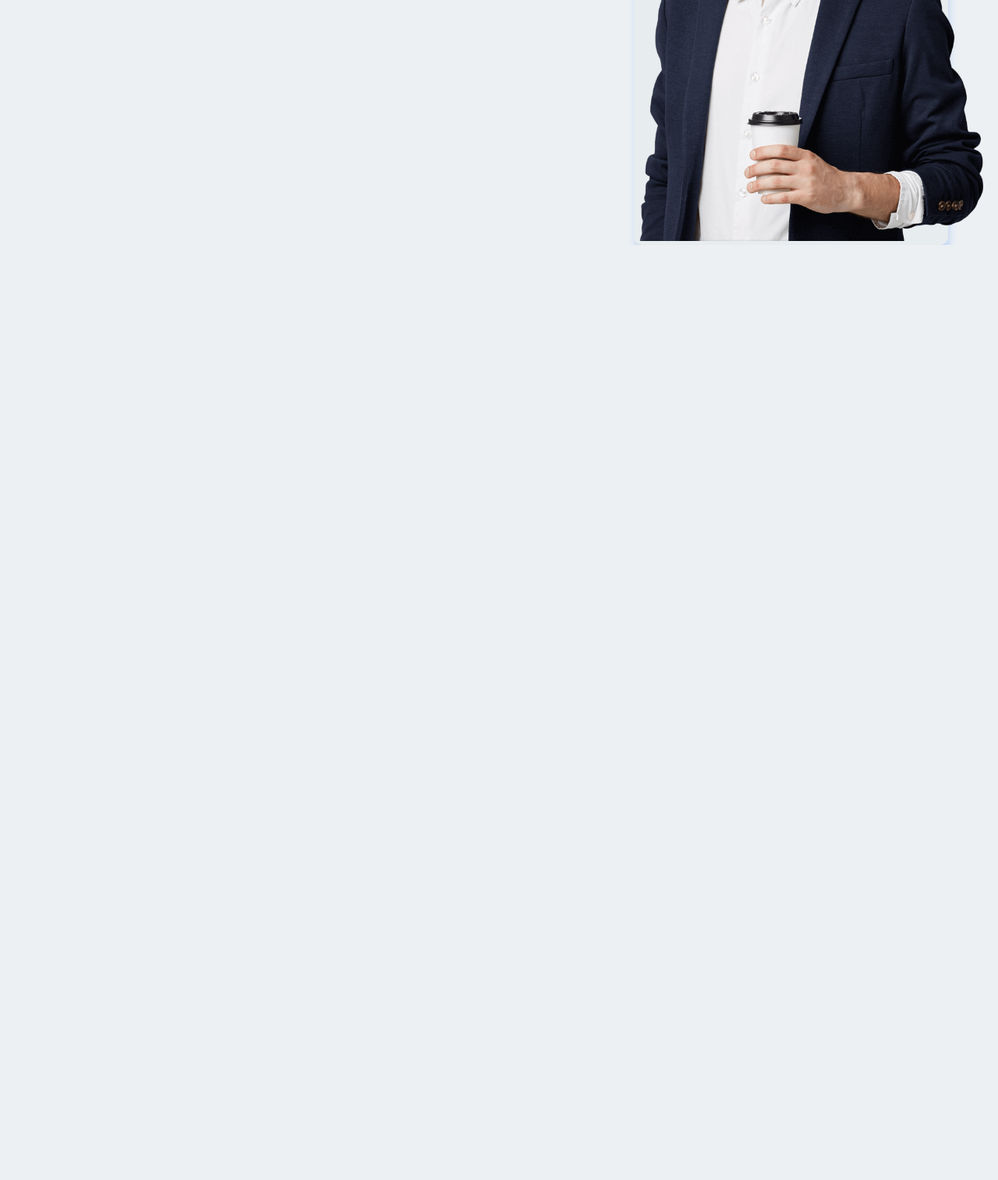
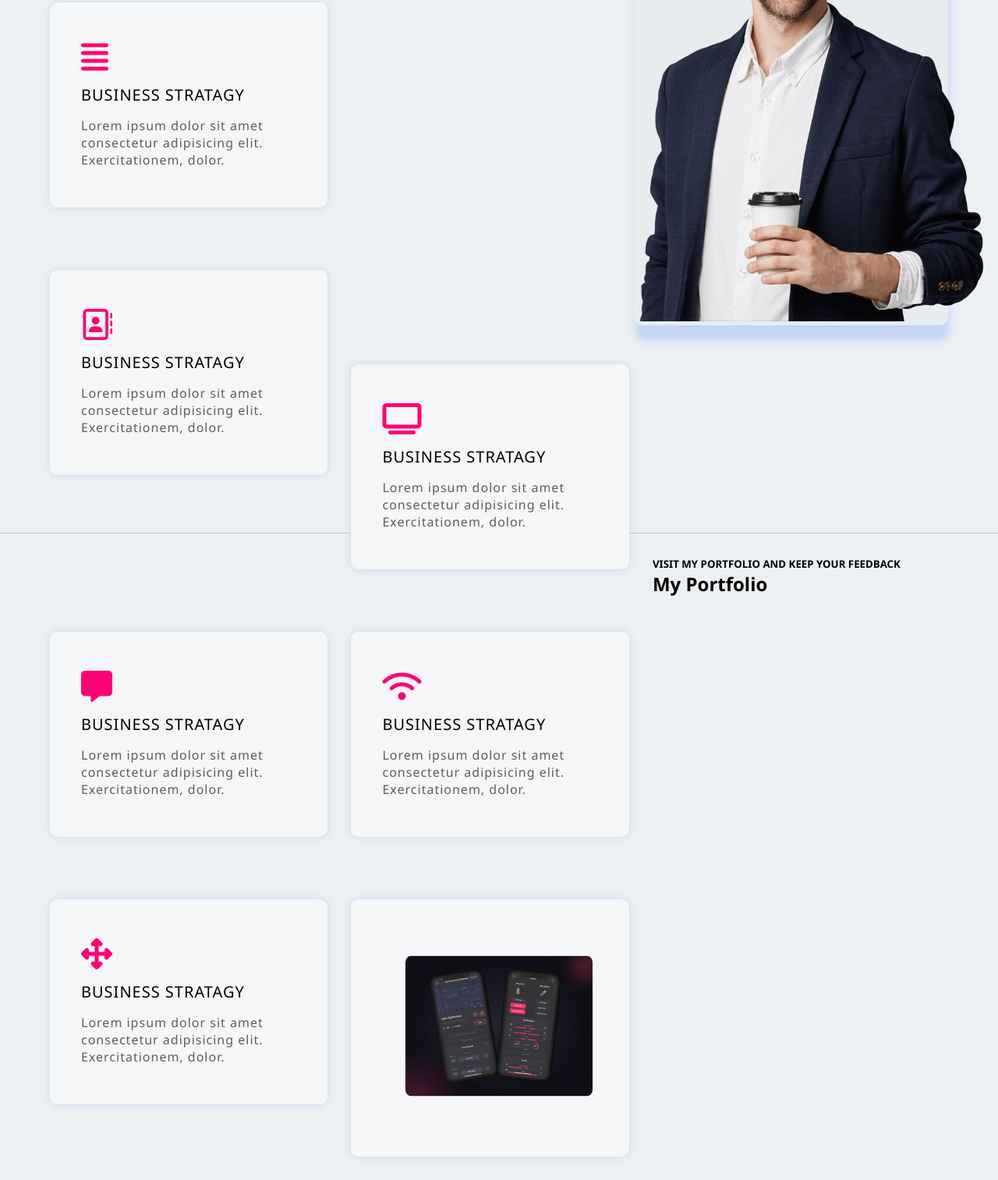
Before and after one commit to ErinAfrin/css-1-6, a plain HTML site: page index.html in a window 1280 px wide. Shown: the part 1073-2586 px from the top of the page at 78% size. Before the commit the page ends 1387 px from the top, so only its background shows below. Drawn offline with Linux system fonts and the light colour scheme.

Commit message:
first commit

```diff
--- a/index.html
+++ b/index.html
@@ -37,6 +37,7 @@
 <!--start contant-->
     <section class="contant">
         <div class="container">
+            <div class="contant-sec">
                 <div class="text-area">
                     <h5>WELCOME TO MY WORLD</h5>
                     <h1>Hi, I’m <span>Jone Lee a</span> Developer.</h1>
@@ -58,9 +59,74 @@
                 <div class="img-area">
                     <img src="img/banner-01.png" alt="Image">
                 </div>
+                <div class="clear"></div>
+            </div>
+        </div>
+    </section>
+<!--end contant-->
+<!--start FEATURES-->
+    <section class="features">
+        <div class="container">
+            <h5>features</h5>
+            <h2>What I Do</h2>
+                <div class="box-area">
+                    <div class="box-contant">
+                        <h6><i class="fas fa-align-justify"></i></h6>
+                        <h4>business stratagy</h4>
+                        <p>Lorem ipsum dolor sit amet consectetur adipisicing elit. Exercitationem, dolor.</p>
+                    </div>
+                </div>
+                <div class="box-area">
+                    <div class="box-contant">
+                        <h6><i class="far fa-address-book"></i></h6>
+                        <h4>business stratagy</h4>
+                        <p>Lorem ipsum dolor sit amet consectetur adipisicing elit. Exercitationem, dolor.</p>
+                    </div>
+                </div>
+                <div class="box-area">
+                    <div class="box-contant">
+                        <h6><i class="fas fa-tv"></i></h6>
+                        <h4>business stratagy</h4>
+                        <p>Lorem ipsum dolor sit amet consectetur adipisicing elit. Exercitationem, dolor.</p>
+                    </div>
+                </div>
+                <div class="box-area">
+                    <div class="box-contant">
+                        <h6><i class="fas fa-comment-alt"></i></h6>
+                        <h4>business stratagy</h4>
+                        <p>Lorem ipsum dolor sit amet consectetur adipisicing elit. Exercitationem, dolor.</p>
+                    </div>
+                </div>
+                <div class="box-area">
+                    <div class="box-contant">
+                        <h6><i class="fas fa-wifi"></i></h6>
+                        <h4>business stratagy</h4>
+                        <p>Lorem ipsum dolor sit amet consectetur adipisicing elit. Exercitationem, dolor.</p>
+                    </div>
+                </div>
+                <div class="box-area">
+                    <div class="box-contant">
+                        <h6><i class="fas fa-arrows-alt"></i></h6>
+                        <h4>business stratagy</h4>
+                        <p>Lorem ipsum dolor sit amet consectetur adipisicing elit. Exercitationem, dolor.</p>
+                    </div>
                 </div>
                 <div class="clear"></div>
+        </div>
     </section>
-<!--end contant-->
+<!--end FEATURES-->
+<!--start protfolio-->
+    <section class="protfolio">
+        <div class="container">
+            <h5>VISIT MY PORTFOLIO AND KEEP YOUR FEEDBACK</h5>
+            <h2>My Portfolio</h2>
+            <div class="protfolio-sec">
+                <div class="protfolio-item">
+                    <img src="img/portfolio-01.jpg" alt="pic-1">
+                </div>
+            </div>
+        </div>
+    </section>
+<!--end protfolio-->
 </body>
 </html>
--- a/style.css
+++ b/style.css
@@ -13,6 +13,7 @@ body{
 }
 header{
     background-color: #ecf0f3;
+    height: 115px;
 }
 .logo{
     float: left;
@@ -21,7 +22,6 @@ header{
 }
 .meanu-area{
     float: right;
-    width: 71%;
     padding: 40px 0;
 }
 .meanu-area ul li{
@@ -47,7 +47,7 @@ header{
     color: #5a696b;
 }
 .meanu-area ul li.last{
-    box-shadow: 1px 5px 10px #c6d6f0;
+    box-shadow: 0 0 10px #c6d6f0;
     padding: 15px;
     margin: 0 0 0 15px;
     border-radius: 10px;
@@ -63,8 +63,14 @@ header{
     transition: all 1s linear;
 
 }
-.meanu-area ul li.last a:hover{
+.meanu-area li.last:hover a{
     color: #fff;
+}
+.contant{
+    height: 700px;
+    border-bottom: 1px solid #0000002f;
+    margin-bottom: 30px;
+    padding-bottom: 80px;
 }
 .text-area{
     float: left;
@@ -131,9 +137,100 @@ i.icon{
     box-shadow: 2px 20px 10px #c4d6f3;
     border-radius: 10px;
     margin-top: 90px;
+    text-align: center;
 }
 .img-area img{
     width: 450px;
     height: auto;
     margin-top: -50px;
 }
+.features{
+    background-color: #ecf0f3;
+    height: 750px;
+    border-bottom: 1px solid #0000002f;
+    margin-bottom: 30px;
+    padding-bottom: 80px;
+}
+.features h5{
+    letter-spacing: 2px;
+    margin-bottom: 10px;
+    color: #f72264;
+    text-transform: uppercase;
+    font-weight: 400;
+    font-size: 16px;
+}
+.features h2{
+    letter-spacing: 2px;
+    font-size: 50px;
+    color: #3c3e41;
+    text-transform: capitalize;
+}
+.features .box-area{
+    background-color: #f4f6f7;
+    width: 24%;
+    float: left;
+    padding: 50px 40px;
+    border-radius: 10px;
+    box-shadow: 0 0 10px #c6d6f0;
+    transition: all 1s linear;
+    margin-right: 30px;
+    margin-bottom: 30px;
+    margin-top: 50px;
+}
+.features .box-area:hover{
+    box-shadow: 0 0 10px #c6d6f0;
+    background-color: #ff014f;
+    color: #fff;
+    transition: all 2s linear;
+
+}
+.features .box-area:hover i{
+    color: #fff;
+}
+.box-contant:hover{
+    transform: translate(0, -3px);
+    transition: all .5s linear;
+}
+.features .box-area:hover p{
+    color: #fff;
+}
+.features .box-area h4{
+    font-size: 20px;
+    font-weight: 400;
+    letter-spacing: 1px;
+    text-transform: uppercase;
+}
+.features .box-area p{
+    font-size: 16px;
+    letter-spacing: 1px;
+    color: #5b5e62;
+}
+.box-area h6 i{
+    font-size: 40px;
+    color: #ff0174;
+}
+.features .box-area h6,.features .box-area h4{
+    margin-bottom: 15px;
+}
+.protfolio{
+    height: 700px;
+}
+.protfolio-item{
+    background-color: #f4f6f7;
+    width: 24%;
+    float: left;
+    padding: 50px 40px;
+    border-radius: 10px;
+    box-shadow: 0 0 10px #c6d6f0;
+    transition: all 1s linear;
+    margin-right: 30px;
+    margin-bottom: 30px;
+    margin-top: 50px;
+
+}
+.protfolio-item img{
+    width: 300px;
+    height: auto;
+    transform: scale(.8);
+    border-radius: 10px;
+}
```
Also changed, not shown: img/portfolio-01 (1).jpg (added), img/portfolio-01.jpg (added), img/portfolio-02 (1).jpg (added), img/portfolio-02.jpg (added), img/portfolio-03.jpg (added), img/portfolio-04.jpg (added), img/portfolio-05.jpg (added), img/portfolio-06.jpg (added), 1 other file. Lines whose indentation alone changed are shown as unchanged.
